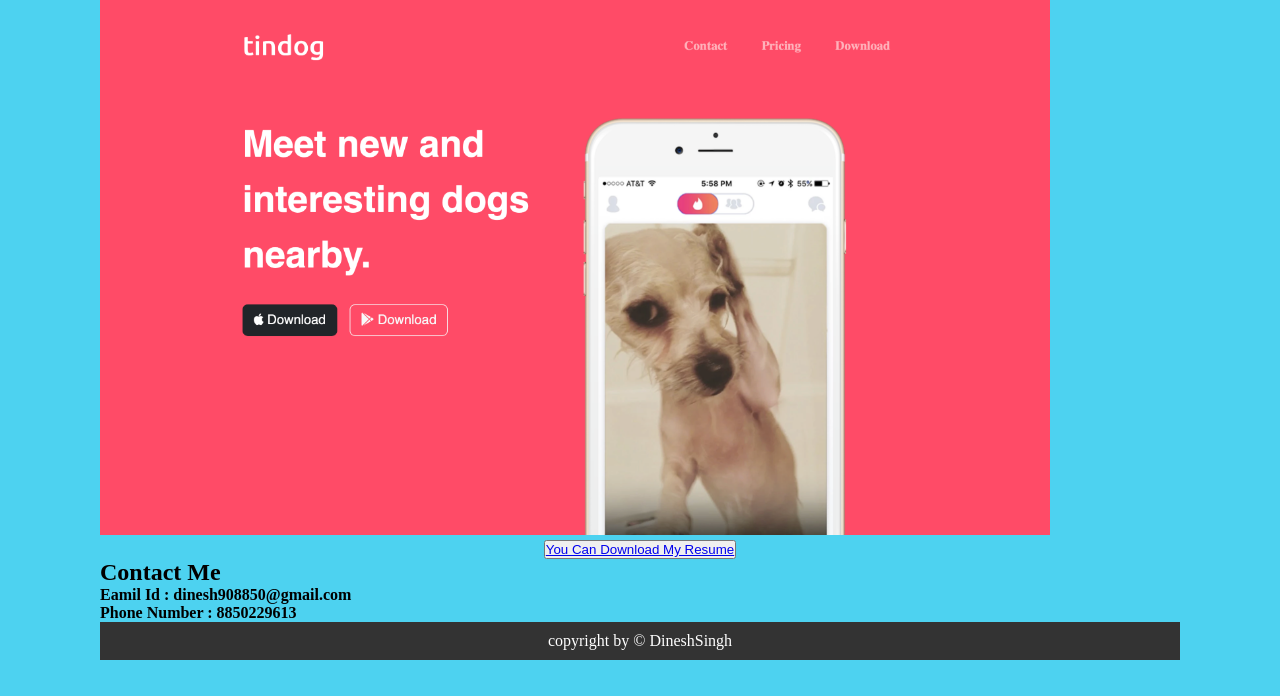
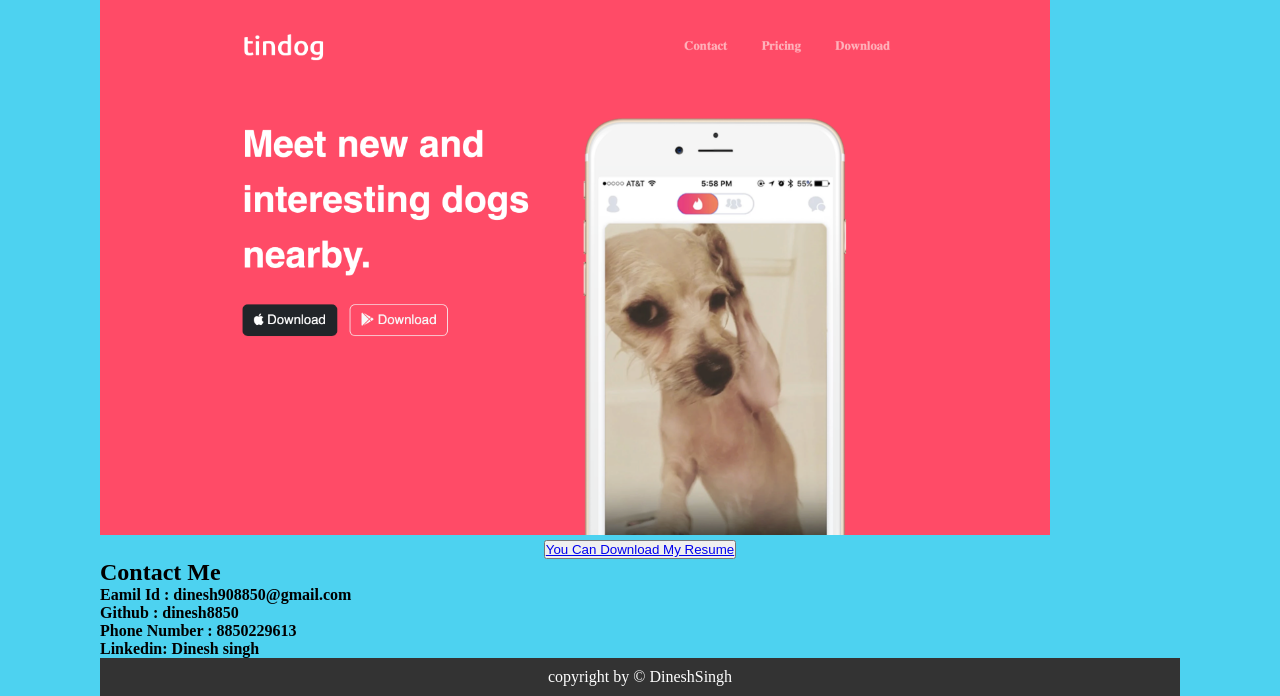
Before and after one commit to dinesh8850/dinesh8850-CodSoft-Intership-PORTFOLIO-level-1-Task-1, a plain HTML site: page index.html in a window 1280 px wide. Shown: the part 1610-2306 px from the top of the page. Before the commit the page ends 2270 px from the top, so only its background shows below. Drawn offline with Linux system fonts and the light colour scheme.

Commit message:
Update index.html

```diff
--- a/index.html
+++ b/index.html
@@ -67,7 +67,13 @@
         Eamil Id : dinesh908850@gmail.com
     </h4>
     <h4>
+        Github : dinesh8850
+    </h4>
+    <h4>
         Phone Number : 8850229613
+    </h4>
+    <h4>
+        Linkedin: Dinesh singh
     </h4>
 </div>
 
```
